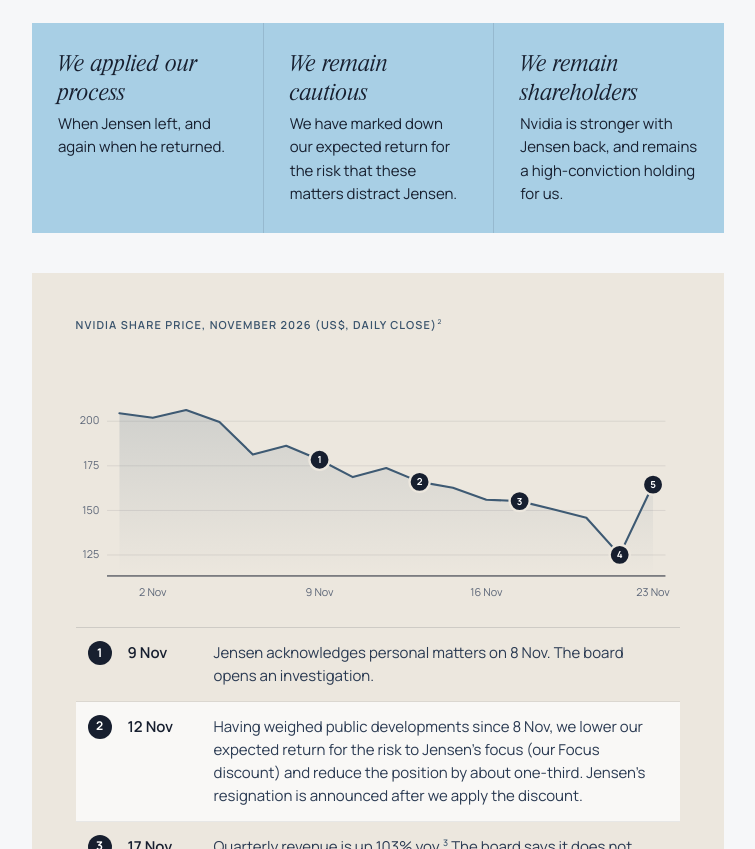
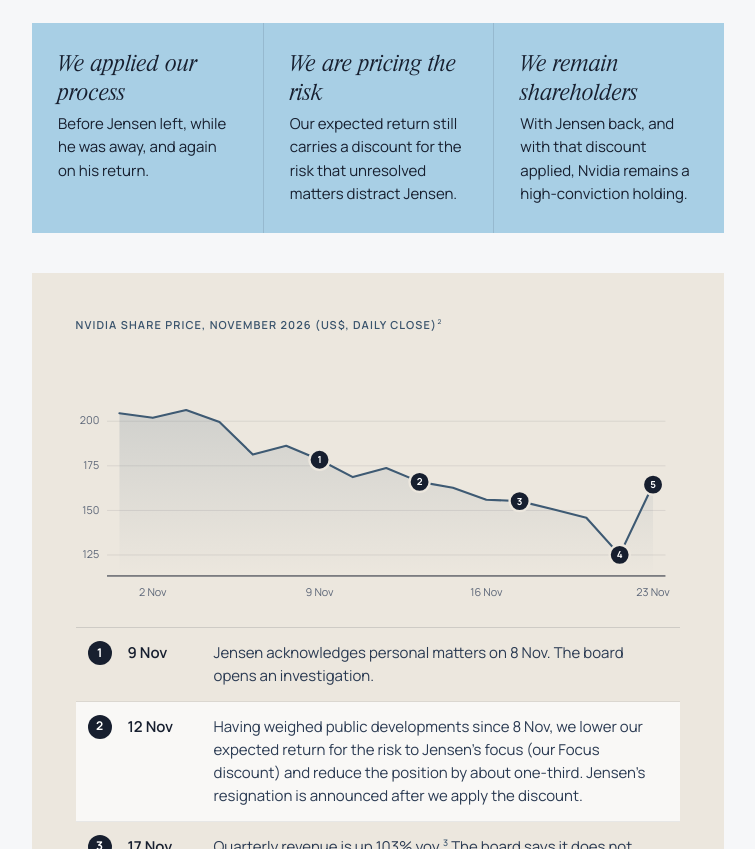
Before and after one commit to kevinnajanurdin-cmyk/my-website, a plain HTML site: page jensen-huang-returns-to-nvidia.html in a window 1280 px wide. Shown: the part 1374-2223 px from the top of the page, without its empty margins (262-1017 px from the left). Drawn offline with Linux system fonts and the light colour scheme.

Commit message:
Jensen article: new takeaway wording
Co-Authored-By: Claude Opus 5.5 <noreply@anthropic.com>

```diff
--- a/jensen-huang-returns-to-nvidia.html
+++ b/jensen-huang-returns-to-nvidia.html
@@ -455,9 +455,9 @@
         <p class="jn-lede">On 23 November, eleven days after announcing his resignation, Nvidia said its board had voted unanimously to reinstate Jensen Huang as President and CEO, and was satisfied with his candour and his ability to lead the company.<sup><a href="#n1">1</a></sup> After an extraordinary two weeks, this note sets out what happened and how our process guided each decision.</p>
 
         <div class="jn-takeaways" data-jn-reveal>
-          <div><b>We applied our process</b><span>When Jensen left, and again when he returned.</span></div>
-          <div><b>We remain cautious</b><span>We have marked down our expected return for the risk that these matters distract Jensen.</span></div>
-          <div><b>We remain shareholders</b><span>Nvidia is stronger with Jensen back, and remains a high-conviction holding for us.</span></div>
+          <div><b>We applied our process</b><span>Before Jensen left, while he was away, and again on his return.</span></div>
+          <div><b>We are pricing the risk</b><span>Our expected return still carries a discount for the risk that unresolved matters distract Jensen.</span></div>
+          <div><b>We remain shareholders</b><span>With Jensen back, and with that discount applied, Nvidia remains a high-conviction holding.</span></div>
         </div>
         <figure class="jn-fig jn-chart" data-jn-reveal aria-labelledby="jn-c1">
           <div class="jn-chart-head">
```
